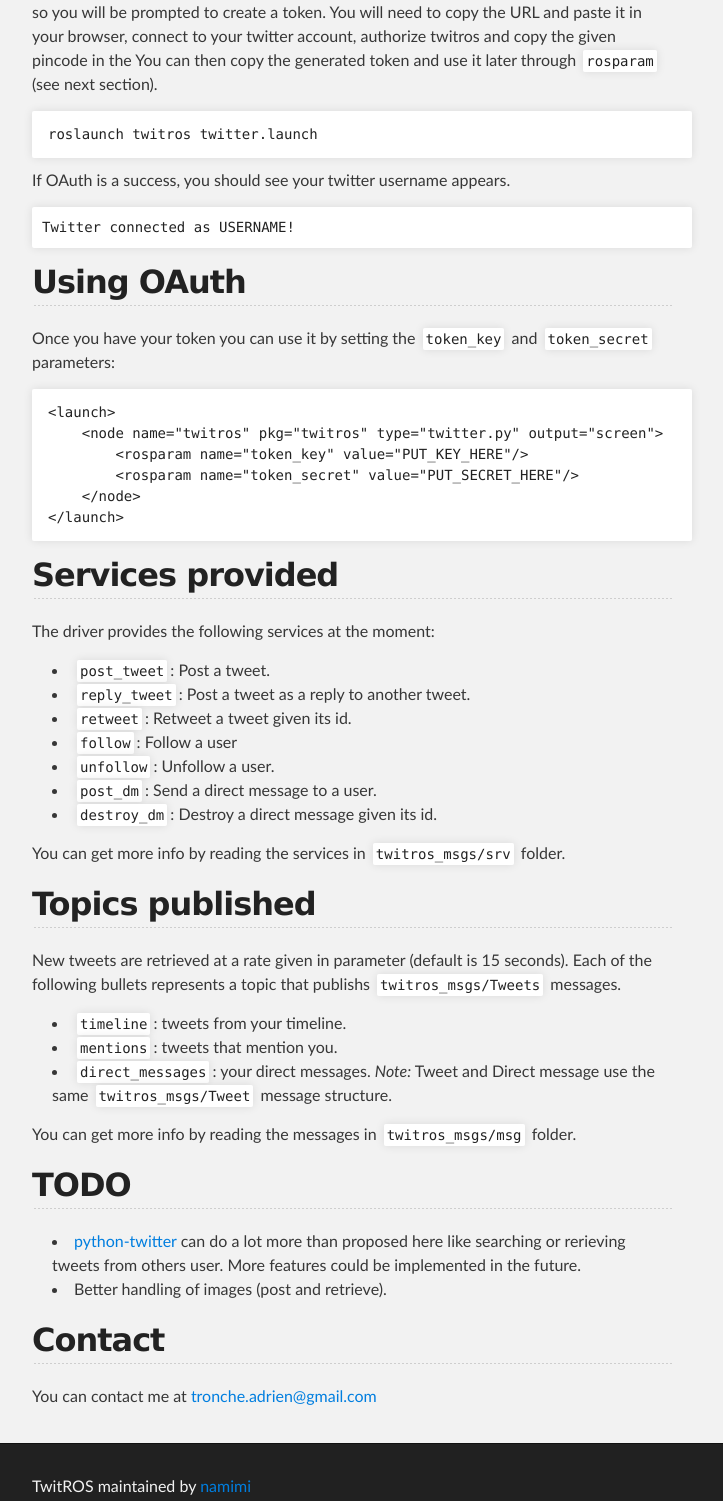
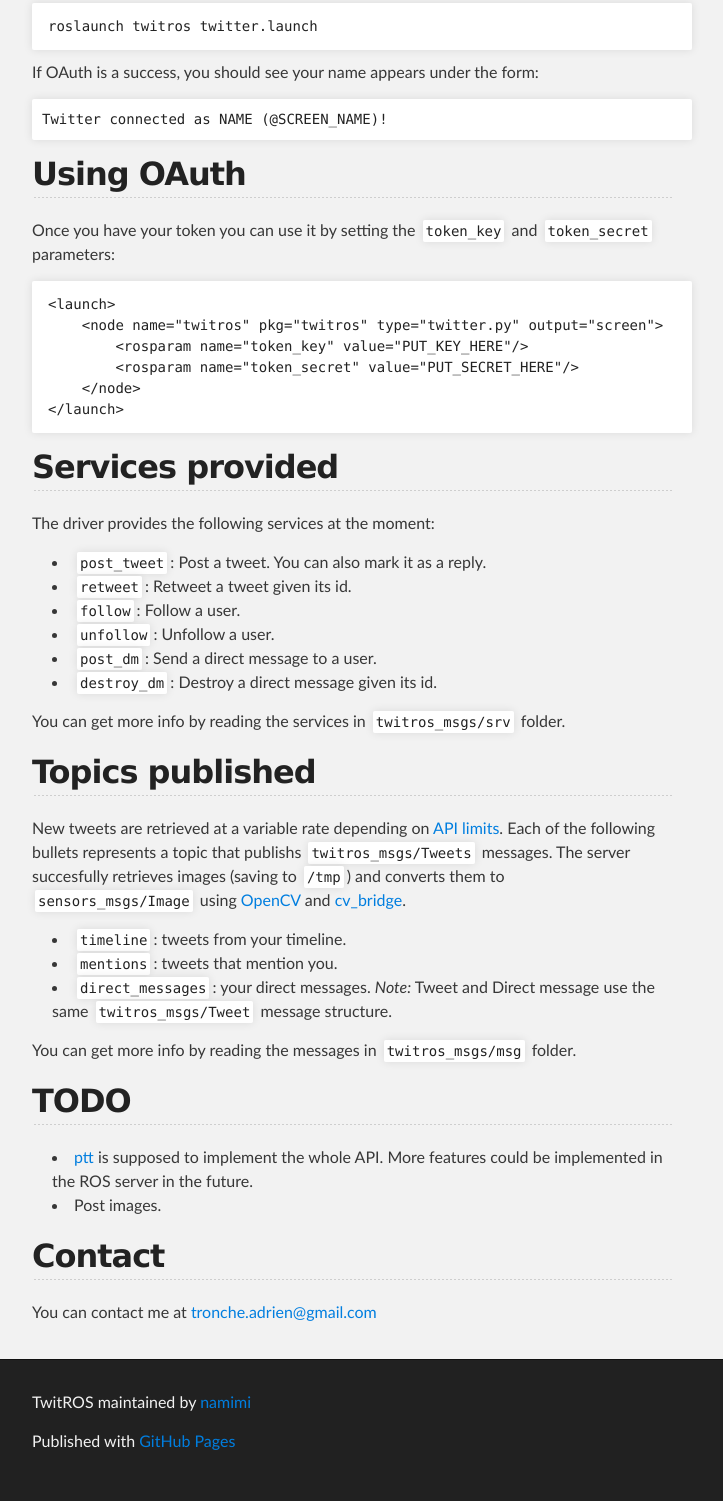
Before and after one commit to atrociousgrmblr/twitros, a plain HTML site: page index.html in a window 1280 px wide. Shown: the part 1038-2539 px from the top of the page, without its empty margins (288-1011 px from the left). Drawn offline with Linux system fonts and the light colour scheme.

Commit message:
Create gh-pages branch via GitHub

```diff
--- a/index.html
+++ b/index.html
@@ -34,7 +34,7 @@
         <h1>TwitROS</h1>
 
 <p>Twitter driver for <a href="http://ros.org" title="ROS">ROS</a> in python.
-Implemented using <a href="https://github.com/bear/python-twitter" title="python-twitter">python-twitter</a>.
+Implemented using <a href="http://mike.verdone.ca/twitter/" title="ptt">ptt</a>.
 Developped at <a href="http://introlab.3it.usherbrooke.ca" title="Introlab">IntRoLab</a>.</p>
 
 <p>Please note that this project in still in its early stage of creation and
@@ -44,13 +44,8 @@ is unstable at the moment.</p>
 
 <p>After cloning, you can build twitros by running:</p>
 
-<pre><code>sudo apt-get install python-pip
-rosmake rostweet
+<pre><code>rosmake twitros
 </code></pre>
-
-<p>You will need to enter your login informations during <code>python_twitter</code>
-building since it uses <a href="http://www.pip-installer.org" title="pip">pip</a> to install some external libraries
-(see <a href="https://github.com/bear/python-twitter" title="python-twitter">python-twitter</a> for more details).</p>
 
 <p>Don't forget to make the python files runable:</p>
 
@@ -76,9 +71,9 @@ You can then copy the generated token and use it later through <code>rosparam</c
 <pre><code>roslaunch twitros twitter.launch
 </code></pre>
 
-<p>If OAuth is a success, you should see your twitter username appears.</p>
+<p>If OAuth is a success, you should see your name appears under the form:</p>
 
-<pre>Twitter connected as USERNAME!</pre>
+<pre>Twitter connected as NAME (@SCREEN_NAME)!</pre>
 
 <h2>Using OAuth</h2>
 
@@ -98,13 +93,11 @@ and <code>token_secret</code> parameters:</p>
 
 <ul>
 <li>
-<code>post_tweet</code>: Post a tweet.</li>
-<li>
-<code>reply_tweet</code>: Post a tweet as a reply to another tweet.</li>
+<code>post_tweet</code>: Post a tweet. You can also mark it as a reply.</li>
 <li>
 <code>retweet</code>: Retweet a tweet given its id.</li>
 <li>
-<code>follow</code>: Follow a user</li>
+<code>follow</code>: Follow a user.</li>
 <li>
 <code>unfollow</code>: Unfollow a user.</li>
 <li>
@@ -115,9 +108,11 @@ and <code>token_secret</code> parameters:</p>
 
 <h2>Topics published</h2>
 
-<p>New tweets are retrieved at a rate given in parameter (default is 15 seconds).
+<p>New tweets are retrieved at a variable rate depending on <a href="https://dev.twitter.com/docs/rate-limiting/1.1" title="Twitter rate limiting">API limits</a>.
 Each of the following bullets represents a topic that publishs
-<code>twitros_msgs/Tweets</code> messages.</p>
+<code>twitros_msgs/Tweets</code> messages.
+The server succesfully retrieves images (saving to <code>/tmp</code>) and converts them
+to <code>sensors_msgs/Image</code> using <a href="http://opencv.willowgarage.com/documentation/python/reading_and_writing_images_and_video.html" title="OpenCV python Load/Save">OpenCV</a> and <a href="https://ros.org/wiki/cv_bridge" title="cv_bridge wiki">cv_bridge</a>.</p>
 
 <ul>
 <li>
@@ -133,10 +128,9 @@ use the same <code>twitros_msgs/Tweet</code> message structure.</li>
 
 <ul>
 <li>
-<a href="https://github.com/bear/python-twitter" title="python-twitter">python-twitter</a> can do a lot more than proposed here like searching
-or rerieving tweets from others user. More features could be implemented
-in the future.</li>
-<li>Better handling of images (post and retrieve).</li>
+<a href="http://mike.verdone.ca/twitter/" title="ptt">ptt</a> is supposed to implement the whole API. More features could be
+implemented in the ROS server in the future.</li>
+<li>Post images.</li>
 </ul><h2>Contact</h2>
 
 <p>You can contact me at <a href="mailto:tronche.adrien@gmail.com">tronche.adrien@gmail.com</a></p>
```
Also changed, not shown: params.json (+1 -1 lines).
